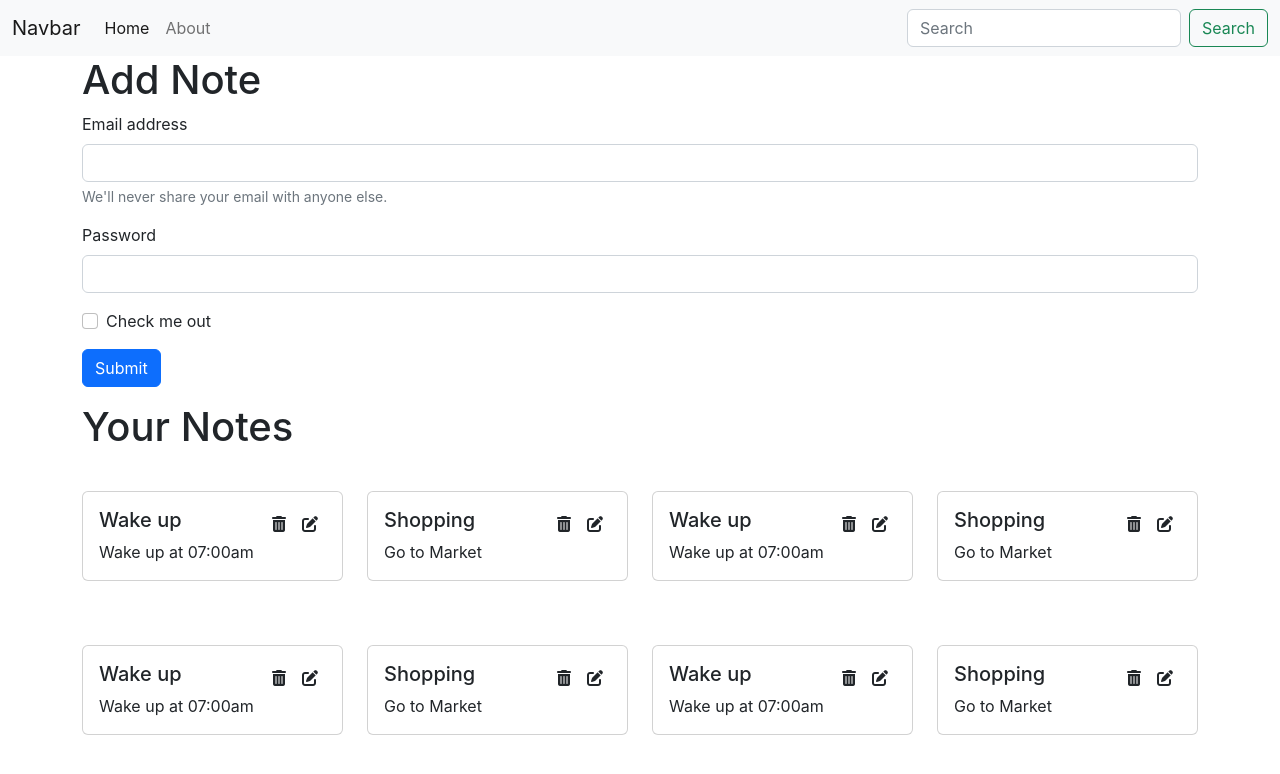
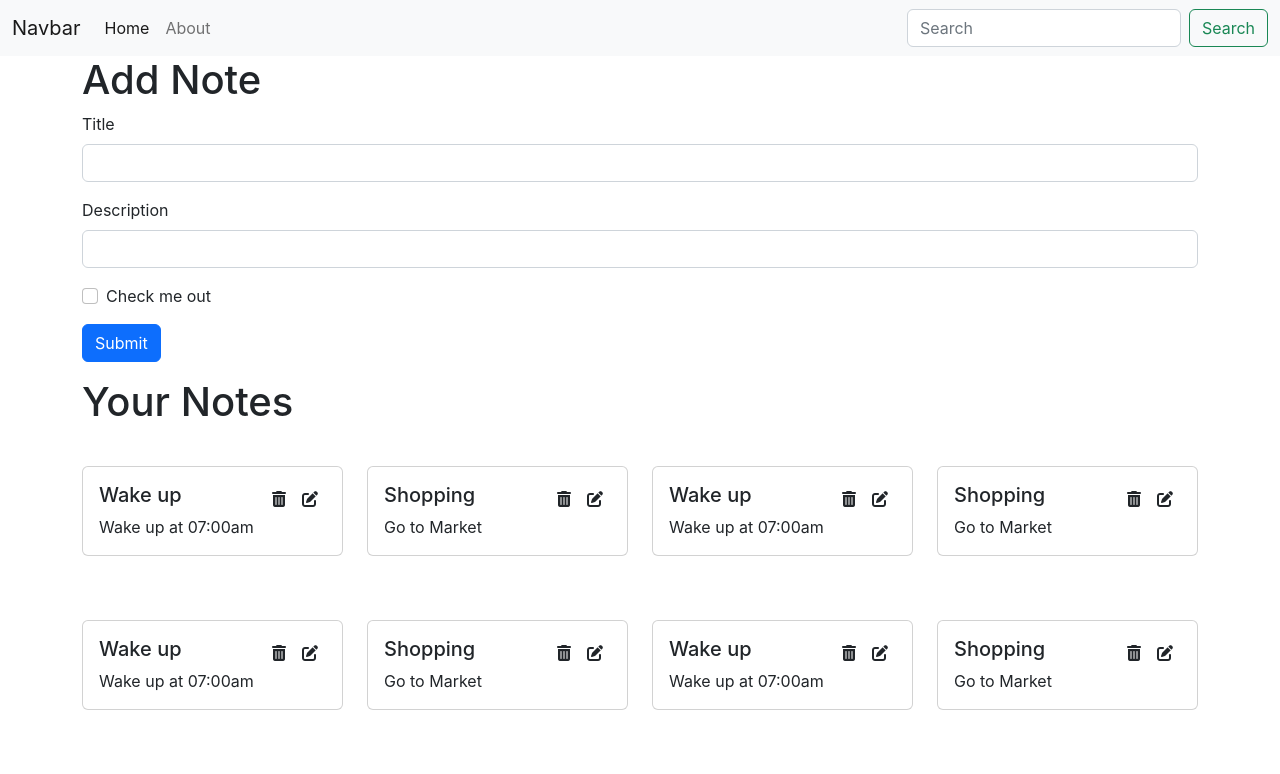
Before and after one commit to gak92/my-notebook, a React (Create React App) app: page / in a window 1280 px wide. Shown: the top 774 px of the page. Built offline with nearby package versions, Linux system fonts and the light colour scheme.

Commit message:
Add a note functionailty added

```diff
--- /dev/null
+++ b/src/components/AddNote.js
@@ -0,0 +1,65 @@
+import React from 'react';
+import { useContext, useState } from 'react';
+import noteContext from '../context/notes/NoteContext';
+
+const AddNote = () => {
+  const context = useContext(noteContext);
+  const { addNote } = context;
+  const [note, setNote] = useState({ title: '', description: '', tag: 'General' });
+
+  const onHandleClick = (e) => {
+    e.preventDefault();
+    addNote(note.title, note.description, note.tag);
+  };
+
+  const onChange = (e) => {
+    setNote({ ...note, [e.target.name]: e.target.value });
+  };
+
+  return (
+    <div>
+      <h1>Add Note</h1>
+      <form>
+        <div className="mb-3">
+          <label htmlFor="title" className="form-label">
+            Title
+          </label>
+          <input
+            type="text"
+            className="form-control"
+            id="title"
+            name="title"
+            onChange={onChange}
+          />
+        </div>
+        <div className="mb-3">
+          <label htmlFor="description" className="form-label">
+            Description
+          </label>
+          <input
+            type="text"
+            className="form-control"
+            id="description"
+            name="description"
+            onChange={onChange}
+          />
+        </div>
+        <div className="mb-3 form-check">
+          <input
+            type="checkbox"
+            className="form-check-input"
+            id="exampleCheck1"
+          />
+          <label className="form-check-label" htmlFor="exampleCheck1">
+            Check me out
+          </label>
+        </div>
+        <button type="submit" className="btn btn-primary" onClick={onHandleClick}>
+          Submit
+        </button>
+      </form>
+    </div>
+  );
+};
+
+export default AddNote;
--- a/src/components/Home.js
+++ b/src/components/Home.js
@@ -4,46 +4,6 @@
 const Home = () => {
   return (
     <div>
-      <h1>Add Note</h1>
-      <form>
-        <div className="mb-3">
-          <label htmlFor="exampleInputEmail1" className="form-label">
-            Email address
-          </label>
-          <input
-            type="email"
-            className="form-control"
-            id="exampleInputEmail1"
-            aria-describedby="emailHelp"
-          />
-          <div id="emailHelp" className="form-text">
-            We'll never share your email with anyone else.
-          </div>
-        </div>
-        <div className="mb-3">
-          <label htmlFor="exampleInputPassword1" className="form-label">
-            Password
-          </label>
-          <input
-            type="password"
-            className="form-control"
-            id="exampleInputPassword1"
-          />
-        </div>
-        <div className="mb-3 form-check">
-          <input
-            type="checkbox"
-            className="form-check-input"
-            id="exampleCheck1"
-          />
-          <label className="form-check-label" htmlFor="exampleCheck1">
-            Check me out
-          </label>
-        </div>
-        <button type="submit" className="btn btn-primary">
-          Submit
-        </button>
-      </form>
       <Notes />
     </div>
   );
--- a/src/components/Notes.js
+++ b/src/components/Notes.js
@@ -1,12 +1,15 @@
 import React, { useContext } from 'react';
 import noteContext from '../context/notes/NoteContext';
+import AddNote from './AddNote';
 import NoteItem from './NoteItem';
 
 const Notes = () => {
   const context = useContext(noteContext);
-  const { notes, setNotes } = context;
+  const { notes, addNote } = context;
 
   return (
+    <div>
+      <AddNote />
       <div className="row my-3">
         <h1>Your Notes</h1>
           {notes.map((note) => {
@@ -15,6 +18,7 @@
             );
           })}
       </div>
+    </div>
   );
 };
 
--- a/src/context/notes/NoteState.js
+++ b/src/context/notes/NoteState.js
@@ -80,8 +80,33 @@
 
   const [notes, setNotes] = useState(initialNotes);
 
+  // Add Note
+  const addNote = (title, description, tag) => {
+    console.log("Adding a new note...");
+    const note = {
+      "_id": "6314a3a5aff4810cdca1b8c6",
+      "user": "631468d76bc11f312a96f898",
+      "title": title,
+      "description": description,
+      "tag": tag,
+      "date": "2022-09-04T13:09:57.211Z",
+      "__v": 0
+    }
+    setNotes(notes.concat(note));
+  };
+
+  // Delete Note
+  const deleteNote = () => {
+
+  };
+
+  // Edit Note
+  const editNote = () => {
+
+  };
+
   return (
-    <NoteContext.Provider value={{notes, setNotes}}>
+    <NoteContext.Provider value={{notes, addNote, deleteNote, editNote}}>
       {props.children}
     </NoteContext.Provider>
   );
```
Lines whose indentation alone changed are shown as unchanged.
